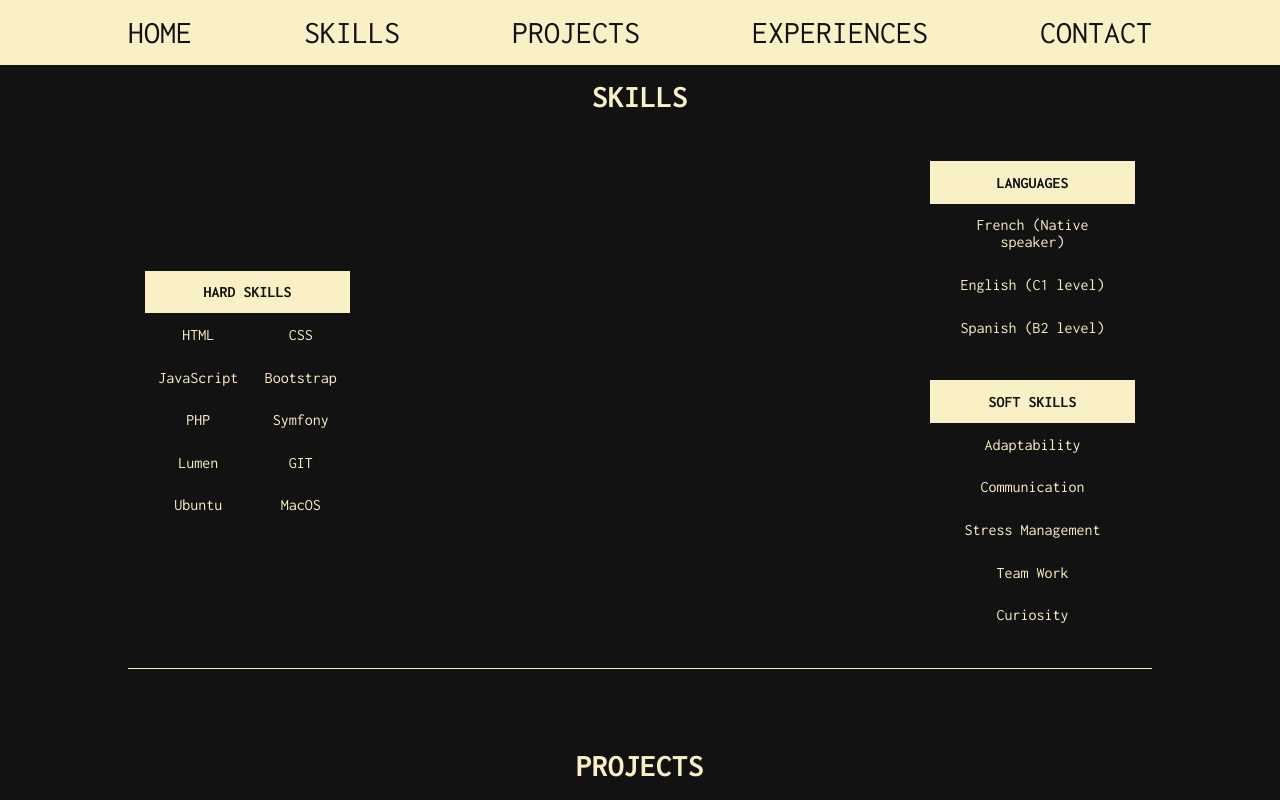
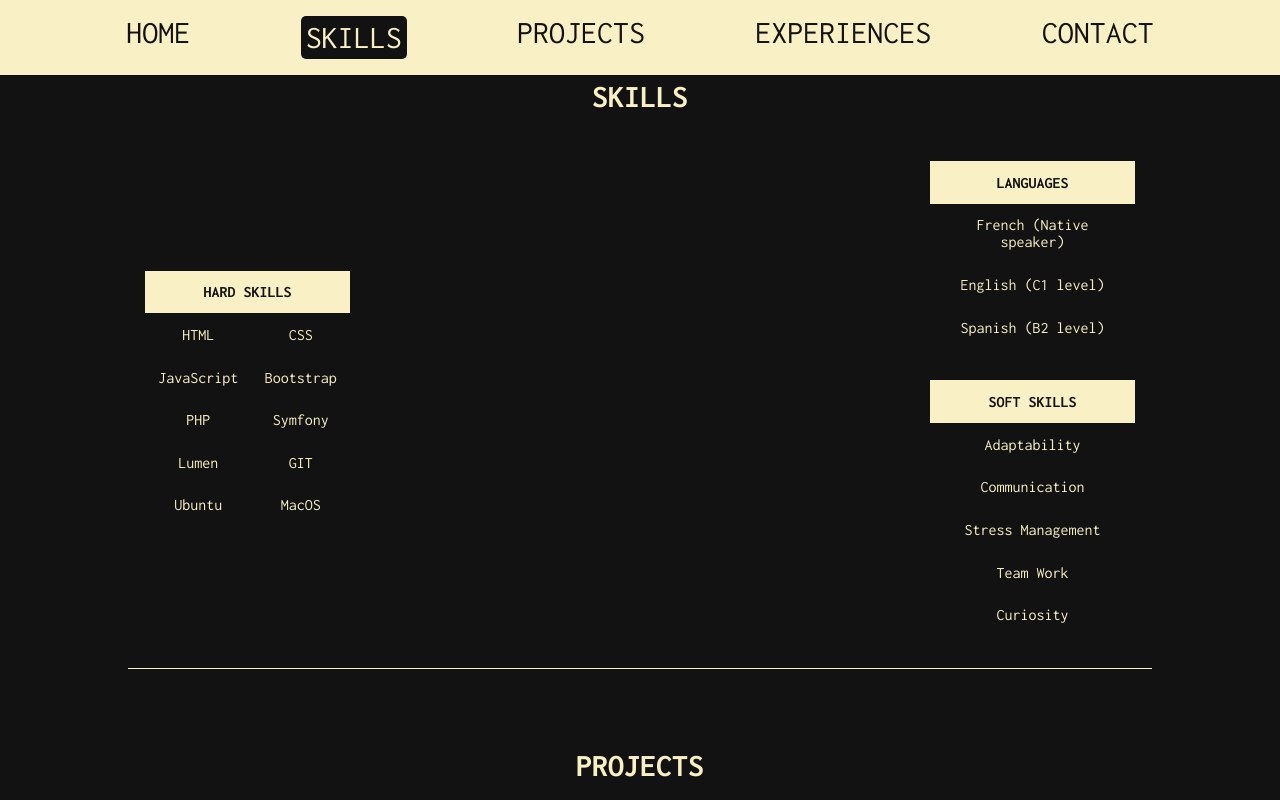
Before and after one commit to code-larry/portfolio-react, a Next.js app: page /details in a window 1280 px wide. Shown: the top 800 px of the page. Built offline with nearby package versions, Linux system fonts and the light colour scheme.

Commit message:
Install react-scroll component for animating vertical scroll

```diff
--- a/components/exp.js
+++ b/components/exp.js
@@ -3,7 +3,7 @@ import styles from '../styles/Exp.module.css'
 
 export const Exp = () => {
 	return (
-		<section className={styles.experience} id="experience">
+		<section className={styles.experience} id="exp">
 			<h2 className={styles.h2}>Experiences</h2>
 			<div className={styles.timeline}>
 
--- a/components/navbar.js
+++ b/components/navbar.js
@@ -1,6 +1,7 @@
 import React from 'react'
 import Link from 'next/link'
-import styles from '../styles/Header.module.css'
+import { Link as ScrollLink } from 'react-scroll'
+import styles from '../styles/Navbar.module.css'
 
 export const Navbar = () => {
 
@@ -10,9 +11,9 @@ export const Navbar = () => {
 				<Link href="/">
 					<a className={styles.navbar__item__btn}>Home</a>
 				</Link>
-				<a href="#skills" className={styles.navbar__item__btn}>Skills</a>
-				<a href="#projects" className={styles.navbar__item__btn}>Projects</a>
-				<a href="#experience" className={styles.navbar__item__btn}>Experiences</a>
+				<ScrollLink activeClass={styles.active} to="skills" spy={true} smooth={true} duration={1000} className={styles.navbar__item__btn}>Skills</ScrollLink>
+				<ScrollLink activeClass={styles.active} to="projects" spy={true} smooth={true} duration={1000} className={styles.navbar__item__btn}>Projects</ScrollLink>
+				<ScrollLink activeClass={styles.active} to="exp" spy={true} smooth={true} duration={1000} className={styles.navbar__item__btn}>Experiences</ScrollLink>
 				<Link href="/contact">
 					<a className={styles.navbar__item__btn}>Contact</a>
 				</Link>
--- a/styles/Contact.module.css
+++ b/styles/Contact.module.css
@@ -74,5 +74,6 @@
 
 	.header__button {
 		width: 16rem;
+		margin-bottom: 1rem;
 	}
 }
--- a/styles/Header.module.css
+++ b/styles/Navbar.module.css
@@ -25,6 +25,15 @@
 	.navbar__item__btn {
 		font-size: 2rem;
 		color: #121212;
+		cursor: pointer;
+	}
+
+	.active {
+		/* text-decoration: underline; */
+		padding: 5px;
+		color: #FAF0C5;
+		background: #121212;
+		border-radius: 5px;
 	}
 
 	.navbar__item__btn:hover {
```
